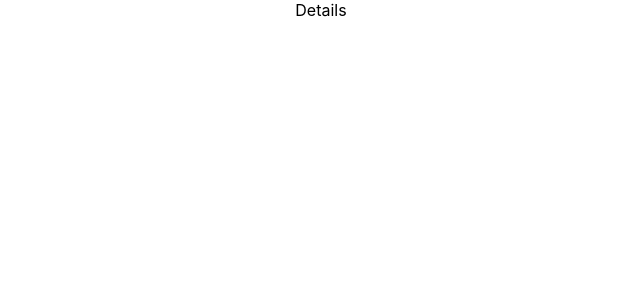
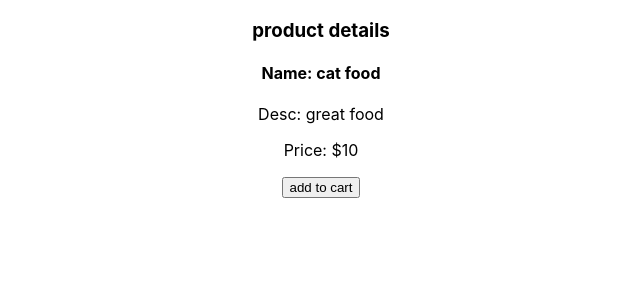
Before and after one commit to ronnie-rios/context-prac, a React (Create React App) app: page /1 in a window 1280 px wide. Shown: the top 300 px of the page, without its empty margins (319-959 px from the left). Built offline with nearby package versions, Linux system fonts and the light colour scheme.

Commit message:
single product page added

```diff
--- a/src/Pages/Details.jsx
+++ b/src/Pages/Details.jsx
@@ -1,7 +1,19 @@
-import React from 'react'
+import { useContext } from 'react';
+import ProductContext from '../Context/Context';
+import { useParams } from 'react-router-dom';
 
 export default function Details() {
+  const { products, cart } = useContext(ProductContext);
+  const params = useParams();
+  const id = params.id;
+
   return (
-    <div>Details</div>
+    <div>
+      <h3>product details</h3>
+      <h4>Name: {products[+id-1].name}</h4>
+      <p>Desc: {products[+id-1].desc}</p>
+      <p>Price: ${products[+id-1].price}</p>
+      <button>add to cart</button>
+    </div>
   )
 }
```
